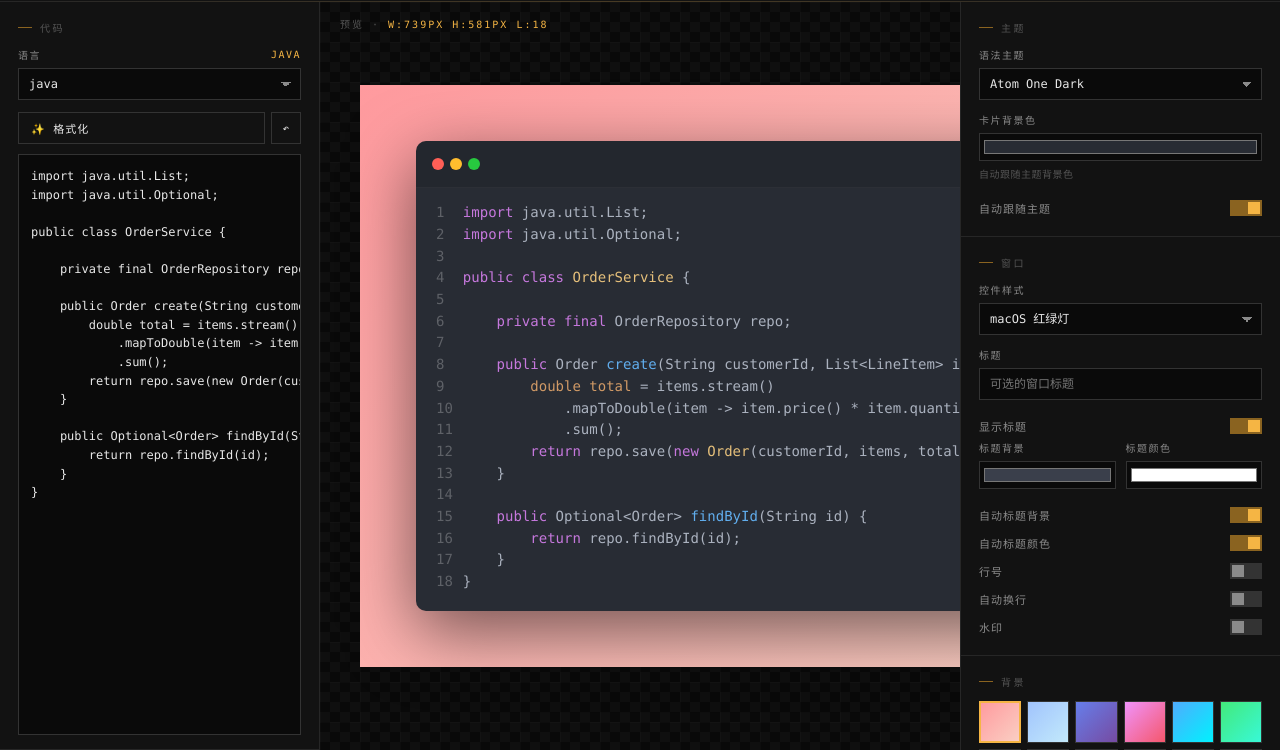
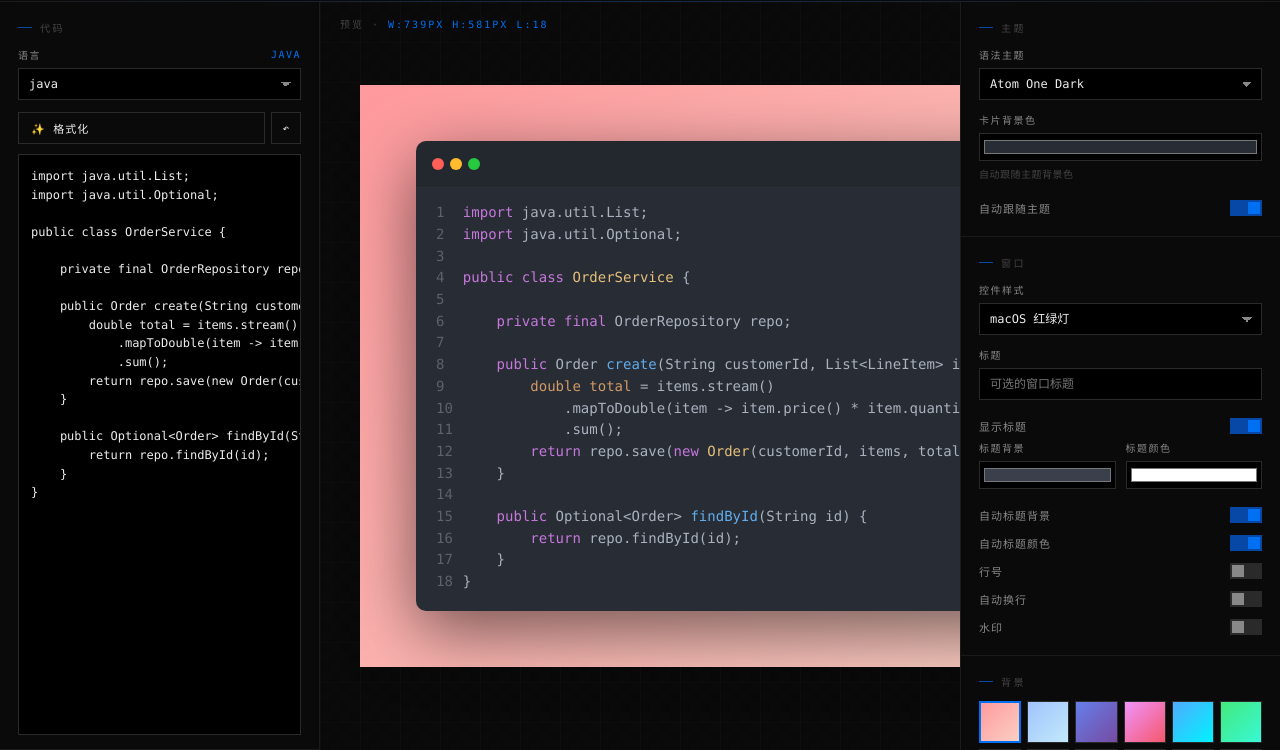
Before and after one commit to KUNKing777/CodeBeautify, a website built with Vite: page index.html in a window 1280 px wide. Shown: the part 50-800 px from the top of the page. Built offline with nearby package versions, Linux system fonts and the light colour scheme.

Commit message:
style: Vercel/Linear 配色 — 纯黑底 + 蓝色强调

```diff
--- a/src/css/style.css
+++ b/src/css/style.css
@@ -1,14 +1,14 @@
 :root {
-    --bg: #0a0a0a;
-    --panel: #121212;
-    --panel-2: #181818;
-    --border: #262626;
-    --border-strong: #333;
-    --text: #e8e8e8;
-    --text-dim: #8a8a8a;
-    --text-faint: #545454;
-    --accent: #f5b544;
-    --accent-dim: #8a6320;
+    --bg: #000000;
+    --panel: #0a0a0a;
+    --panel-2: #111111;
+    --border: #1a1a1a;
+    --border-strong: #2a2a2a;
+    --text: #ededed;
+    --text-dim: #888888;
+    --text-faint: #444444;
+    --accent: #0070f3;
+    --accent-dim: #0747a6;
     --mono: ui-monospace, "SF Mono", Menlo, Consolas, "DejaVu Sans Mono", "Liberation Mono", "Courier New", monospace;
     --ui-mono: ui-monospace, Menlo, Consolas, monospace;
   }
@@ -79,10 +79,10 @@
   }
   .btn:hover { border-color: var(--accent); color: var(--accent); }
   .btn.primary {
-    background: var(--accent); color: #1a1200;
+    background: var(--accent); color: #ffffff;
     border-color: var(--accent); font-weight: 600;
   }
-  .btn.primary:hover { background: #ffc85a; border-color: #ffc85a; color: #1a1200; }
+  .btn.primary:hover { background: #005bb5; border-color: #005bb5; color: #ffffff; }
   .btn.ghost { border-color: transparent; color: var(--text-dim); }
   .btn.ghost:hover { color: var(--accent); border-color: transparent; }
 
@@ -181,10 +181,10 @@
 
   main.canvas {
     background:
-      linear-gradient(45deg, #0f0f0f 25%, transparent 25%),
-      linear-gradient(-45deg, #0f0f0f 25%, transparent 25%),
-      linear-gradient(45deg, transparent 75%, #0f0f0f 75%),
-      linear-gradient(-45deg, transparent 75%, #0f0f0f 75%);
+      linear-gradient(45deg, #0a0a0a 25%, transparent 25%),
+      linear-gradient(-45deg, #0a0a0a 25%, transparent 25%),
+      linear-gradient(45deg, transparent 75%, #0a0a0a 75%),
+      linear-gradient(-45deg, transparent 75%, #0a0a0a 75%);
     background-size: 20px 20px;
     background-position: 0 0, 0 10px, 10px -10px, 10px 0;
     background-color: #090909;
```
